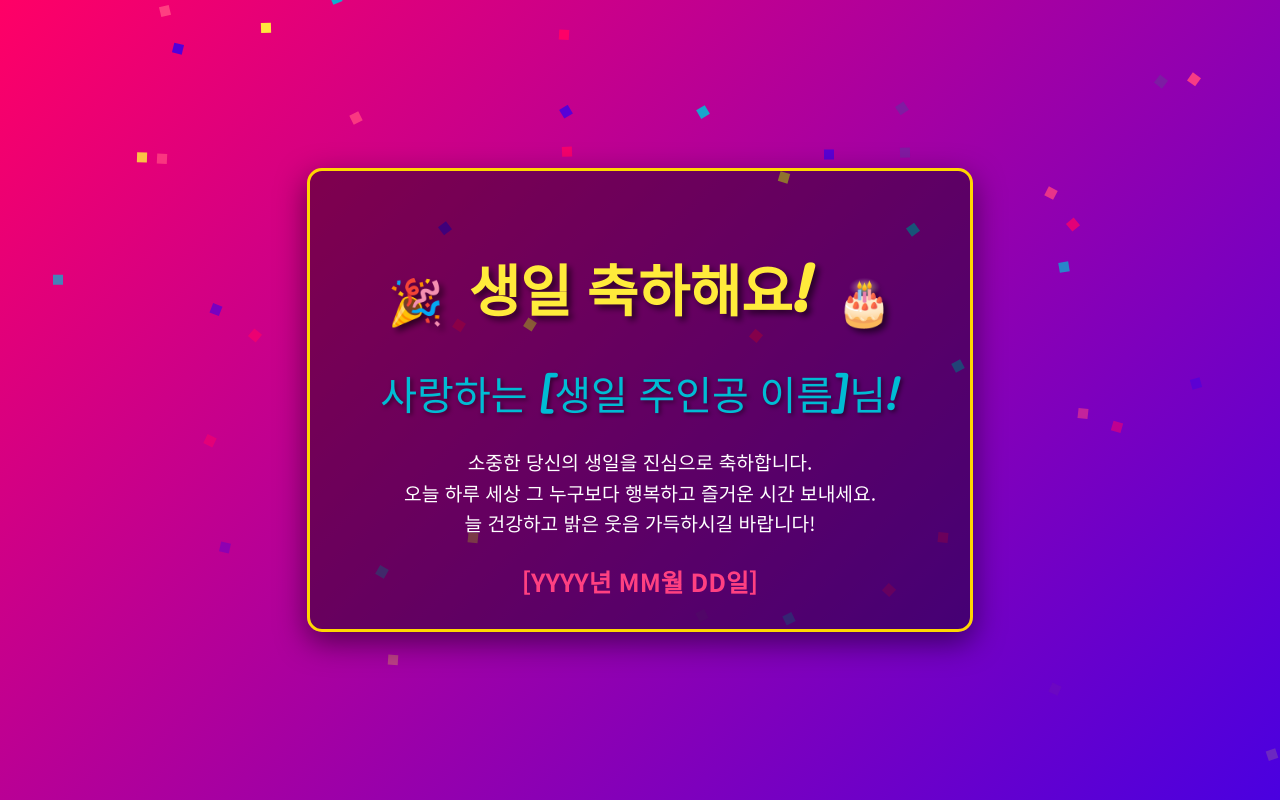
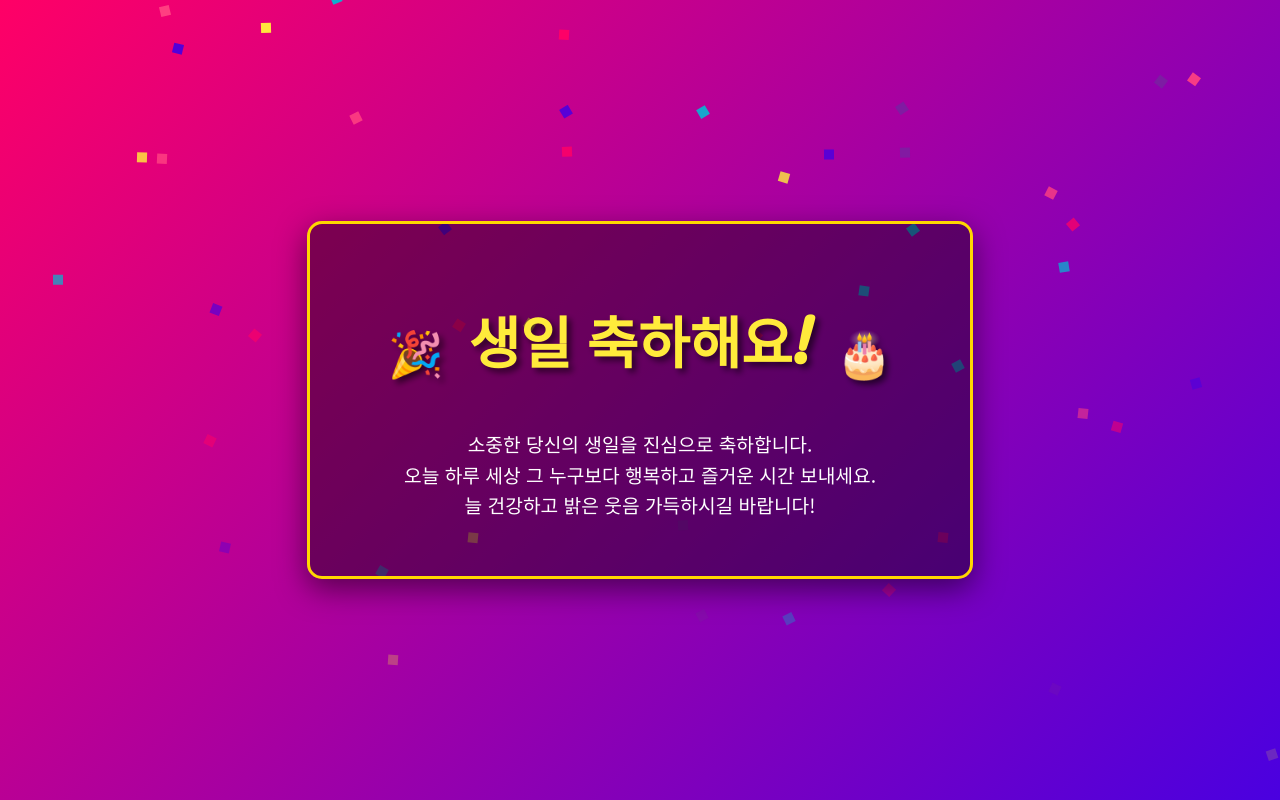
Before and after one commit to roychoi1012/django-deploy-test, a Django app: page / in a window 1280 px wide. Run offline with Django 5.2, Linux system fonts and the light colour scheme.

Commit message:
feat: html update

```diff
--- a/main/templates/main/index.html
+++ b/main/templates/main/index.html
@@ -193,13 +193,11 @@
             생일 축하해요!
             <span class="emoji">🎂</span>
         </h1>
-        <div class="name">사랑하는 [생일 주인공 이름]님!</div>
         <p>
             소중한 당신의 생일을 진심으로 축하합니다.<br>
             오늘 하루 세상 그 누구보다 행복하고 즐거운 시간 보내세요.<br>
             늘 건강하고 밝은 웃음 가득하시길 바랍니다!
         </p>
-        <div class="date">[YYYY년 MM월 DD일]</div>
     </div>
 
     <script>
--- a/mysite/settings.py
+++ b/mysite/settings.py
@@ -31,6 +31,8 @@ ALLOWED_HOSTS = [
     'devnote.store',
     '.devnote.store',
     '3.34.53.194',
+    'localhost',
+    '127.0.0.1',
 ]
 
 
```
